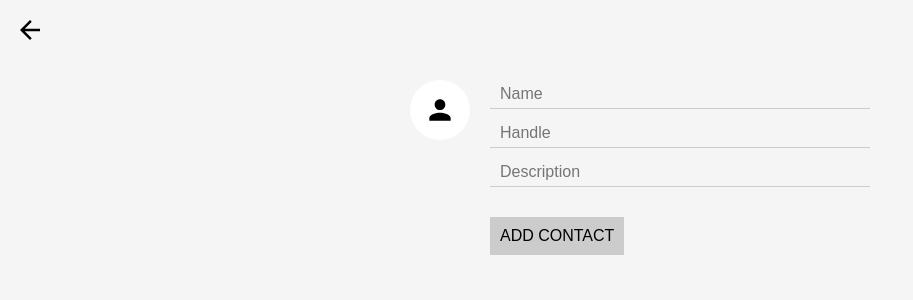
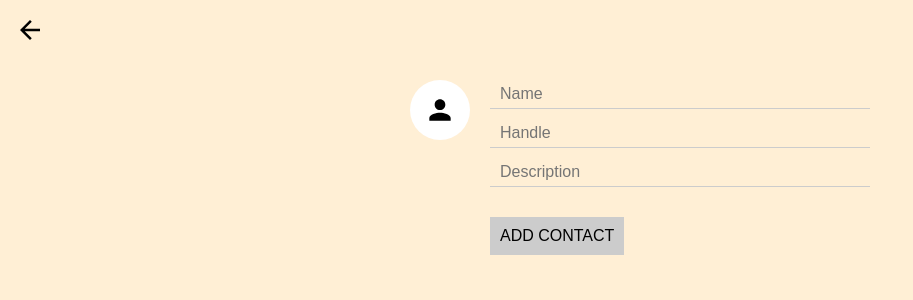
Before and after one commit to jaemin-han/Hotel-List-react-project, a React (Create React App) app: page /create in a window 1280 px wide. Shown: the top 300 px of the page, without its empty margins (0-913 px from the left). Built offline with nearby package versions, Linux system fonts and the light colour scheme; no server answers.

Commit message:
createcontact modal styling in progress before react scss implementation

```diff
--- a/src/CreateContact.js
+++ b/src/CreateContact.js
@@ -16,7 +16,8 @@ class CreateContact extends Component {
     };
     render() {
         return (
-            <div>
+            <div className="create-modal_container">
+                <div className="create-modal_child">
                     <Link className="close-create-contact" to="/">
                         Close
                     </Link>
@@ -35,6 +36,7 @@ class CreateContact extends Component {
                         </div>
                     </form>
                 </div>
+            </div>
         )
     }
 }
--- a/src/index.css
+++ b/src/index.css
@@ -18,6 +18,17 @@ body, .app {
   background: #f5f5f5;
 }
 /* CreateContact */
+
+.create-modal_container {
+  /* overflow: hidden; */
+  position: absolute;
+  top: 0px;
+  left: 0px;
+  right: 0px;
+  bottom: 0px;
+  background-color: papayawhip;
+}
+
 .close-create-contact {
   display: block;
   width: 60px;
```
Lines whose indentation alone changed are shown as unchanged.
